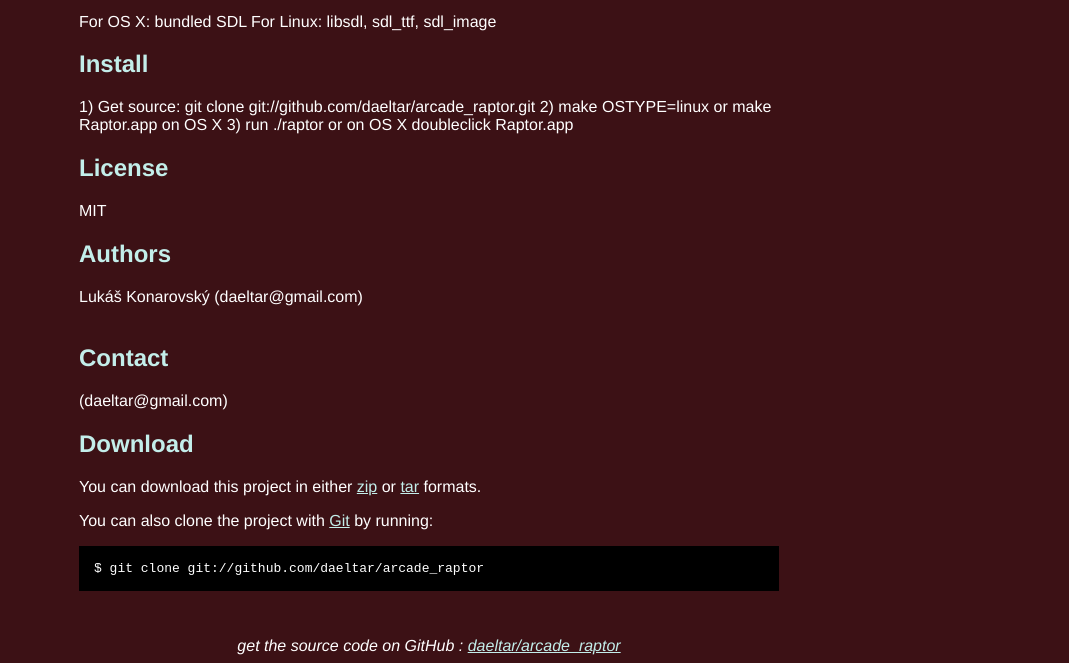
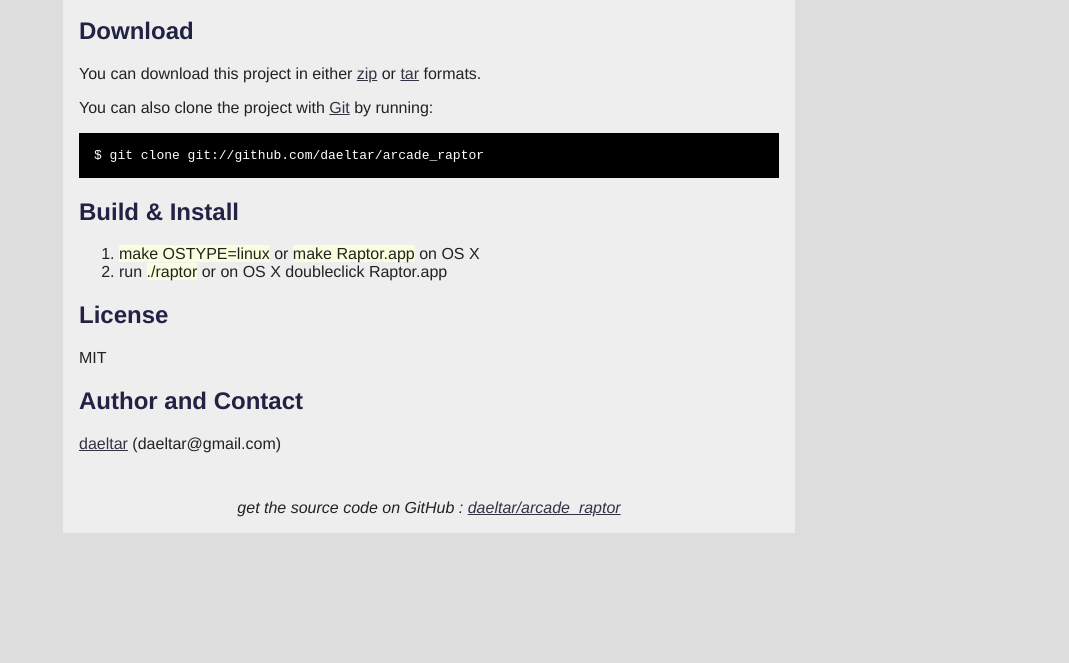
Before and after one commit to lukaskonarovsky/arcade_raptor, a plain HTML site: page index.html in a window 1280 px wide. Shown: the part 336-999 px from the top of the page, without its empty margins (211-1280 px from the left). After the commit the page ends 877 px from the top, so only its background shows below. Drawn offline with Linux system fonts and the light colour scheme.

Commit message:
Github page done right.

```diff
--- a/index.html
+++ b/index.html
@@ -10,20 +10,25 @@
 	<style type="text/css">
 		body {
   		margin-top: 1.0em;
-  		background-color: #3c1115;
+  		background-color: #ddd;
 		  font-family: "helvetica";
-  		color: #ffffff;
+  		color: #222;
     }
     #container {
+      background: #eee;
+      padding: 1em;
       margin: 0 auto;
       width: 700px;
     }
-		h1 { font-size: 3.8em; color: #c3eeea; margin-bottom: 3px; }
+		h1 { font-size: 2.8em; color: #114; margin-bottom: 3px; }
 		h1 .small { font-size: 0.4em; }
 		h1 a { text-decoration: none }
-		h2 { font-size: 1.5em; color: #c3eeea; }
-    h3 { text-align: center; color: #c3eeea; }
-    a { color: #c3eeea; }
+		h2 { font-size: 1.5em; color: #224; }
+    h3 { text-align: center; color: #114; }
+    a { color: #334; }
+    a:hover { color: #223; }
+
+    .code { background: #FAFEDE;}
     .description { font-size: 1.2em; margin-bottom: 30px; margin-top: 30px; font-style: italic;}
     .download { float: right; }
 		pre { background: #000; color: #fff; padding: 15px;}
@@ -52,23 +57,14 @@
     Variation of space shooter game written in C++ with SDL lib.
   </div>
 
-    <p>Shoot as much enemies as you can before they shoot you.</p><h2>Dependencies</h2>
-<p>For OS X: bundled SDL
-For Linux: libsdl, sdl_ttf, sdl_image</p>
-<h2>Install</h2>
-<p>1) Get source: git clone git://github.com/daeltar/arcade_raptor.git
-2) make OSTYPE=linux or make Raptor.app on OS X
-3) run ./raptor or on OS X doubleclick Raptor.app</p>
-<h2>License</h2>
-<p>MIT</p>
-<h2>Authors</h2>
-<p>Lukáš Konarovský (daeltar@gmail.com)
-<br/>
-<br/>      </p>
-<h2>Contact</h2>
-<p> (daeltar@gmail.com)
-<br/>      </p>
+  <p>Shoot as much enemies as you can before they shoot you.</p>
 
+  <h2>Dependencies</h2>
+  <p>
+    For OS X: bundled SDL
+  </p><p>
+    For Linux: libsdl, sdl_ttf, sdl_image
+  </p>
 
   <h2>Download</h2>
   <p>
@@ -76,9 +72,23 @@
     <a href="http://github.com/daeltar/arcade_raptor/zipball/master">zip</a> or
     <a href="http://github.com/daeltar/arcade_raptor/tarball/master">tar</a> formats.
   </p>
+
   <p>You can also clone the project with <a href="http://git-scm.com">Git</a>
     by running:
     <pre>$ git clone git://github.com/daeltar/arcade_raptor</pre>
+  </p>
+
+  <h2>Build &amp; Install</h2>
+  <ol>
+    <li><span class="code">make OSTYPE=linux</span> or <span class="code">make Raptor.app</span> on OS X</li>
+    <li>run <span class="code">./raptor</span> or on OS X doubleclick Raptor.app</li>
+  </ol>
+
+  <h2>License</h2>
+  <p>MIT</p>
+
+  <h2>Author and Contact</h2>
+  <p><a href="http://daeltar.org">daeltar</a> (daeltar@gmail.com)
   </p>
 
   <div class="footer">
```
Lines whose indentation alone changed are shown as unchanged.
